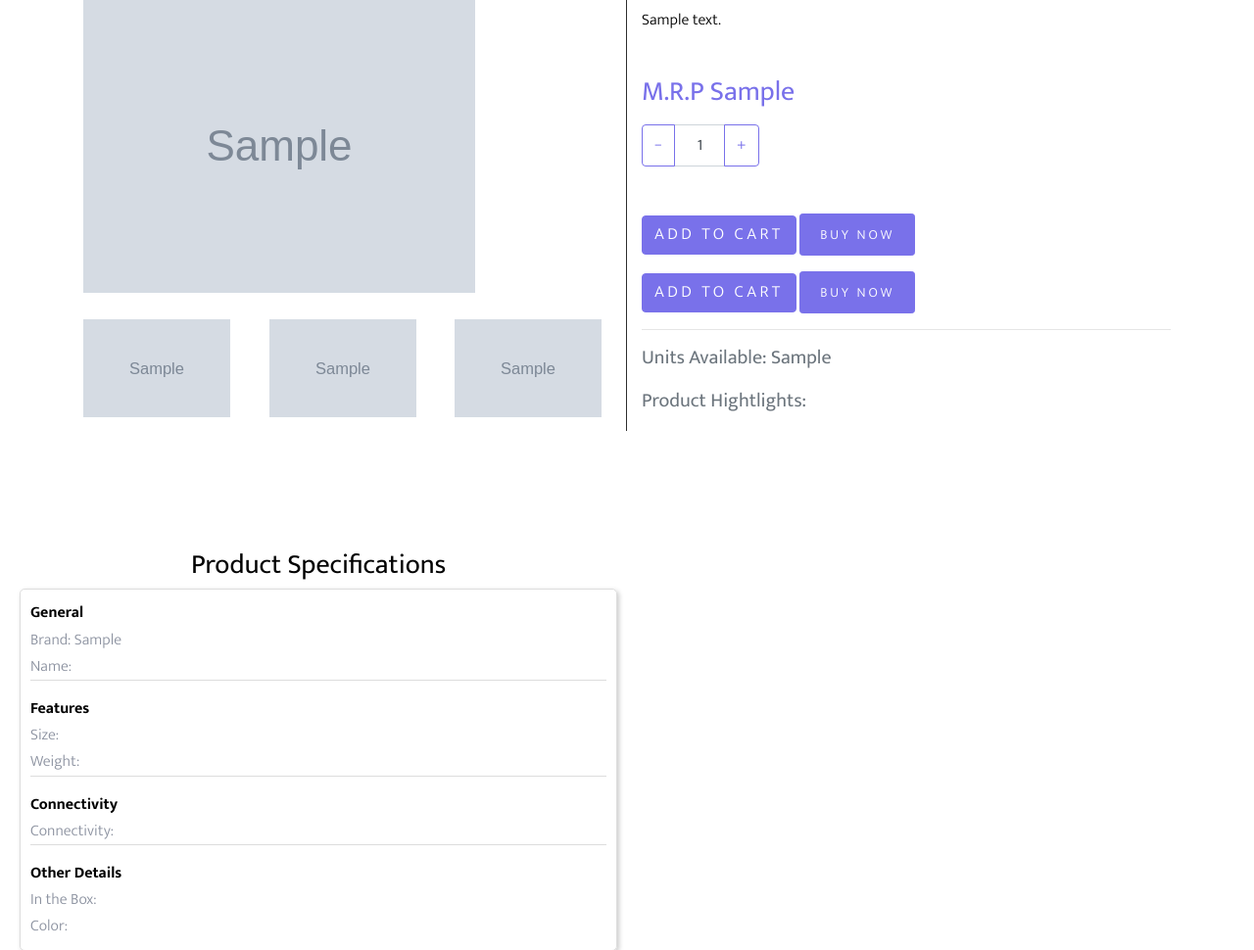
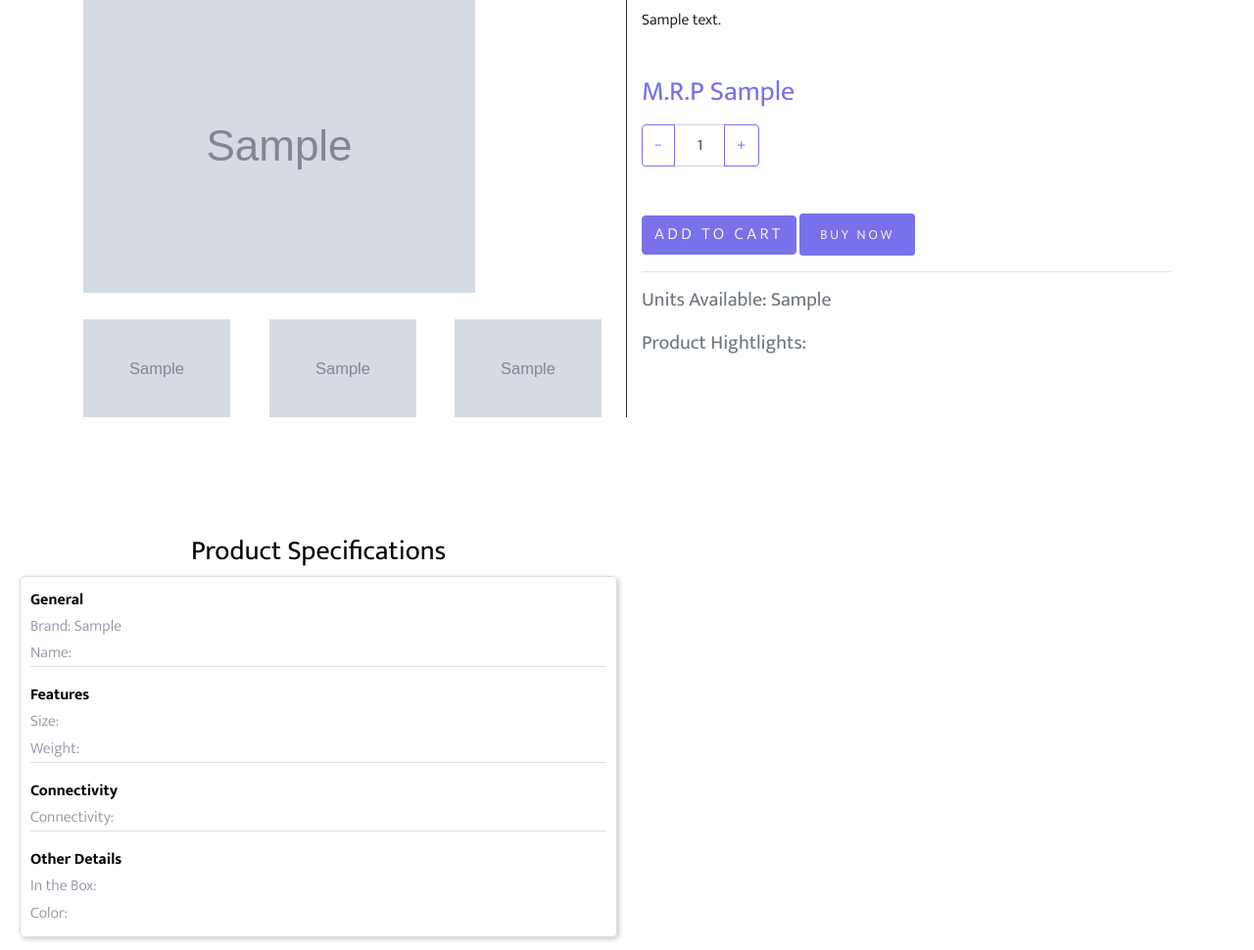
Before and after one commit to Noel1100/Mini-Project, a PHP site: page /shop-single.php?show=1 in a window 1280 px wide; the page is wider, and only the part inside the window is pictured. Shown: the part 351-1321 px from the top of that part at 98% size. Run offline with PHP 8.4, Linux system fonts and the light colour scheme; tables that the repository leaves empty or names only in its code hold one stand-in row (values such as "Sample post"); grey boxes marked "Sample" are stand-in pictures; data that the repository does not hold is empty; some web fonts are replaced.

Commit message:
slight changes

```diff
--- a/shop-single.php
+++ b/shop-single.php
@@ -256,18 +256,11 @@ if (isset($_GET['show'])) {
 
             </div>
             <p><!-- Link to cart page with parameters -->
-              <a href="index.php?add_to_cart='.$proId.'" class="btn btn-primary">Add to Cart</a>
+              <a href="cart.php?add_to_cart='.$proId.'" class="btn btn-primary">Add to Cart</a>
 
               <a href="buy.html" class="buy-now btn btn-sm btn-primary" id="buyNowLink">Buy Now</a>
               </p>
 
-            <p>
-  <!-- Link to cart page with parameters -->
-  <a href="cart.php" class="btn btn-primary" id="addToCartBtn">Add to Cart</a>
-
-  <!-- Buy Now button with data attributes -->
-  <a href="#" class="buy-now btn btn-sm btn-primary" id="buyNowLink" data-product-id="123" data-quantity="1" data-price="19.99">Buy Now</a>
-</p>
 
               <hr>
               <p><strong class="text-secondary h5">Units Available: ' . $stock . '</strong></p>
```
